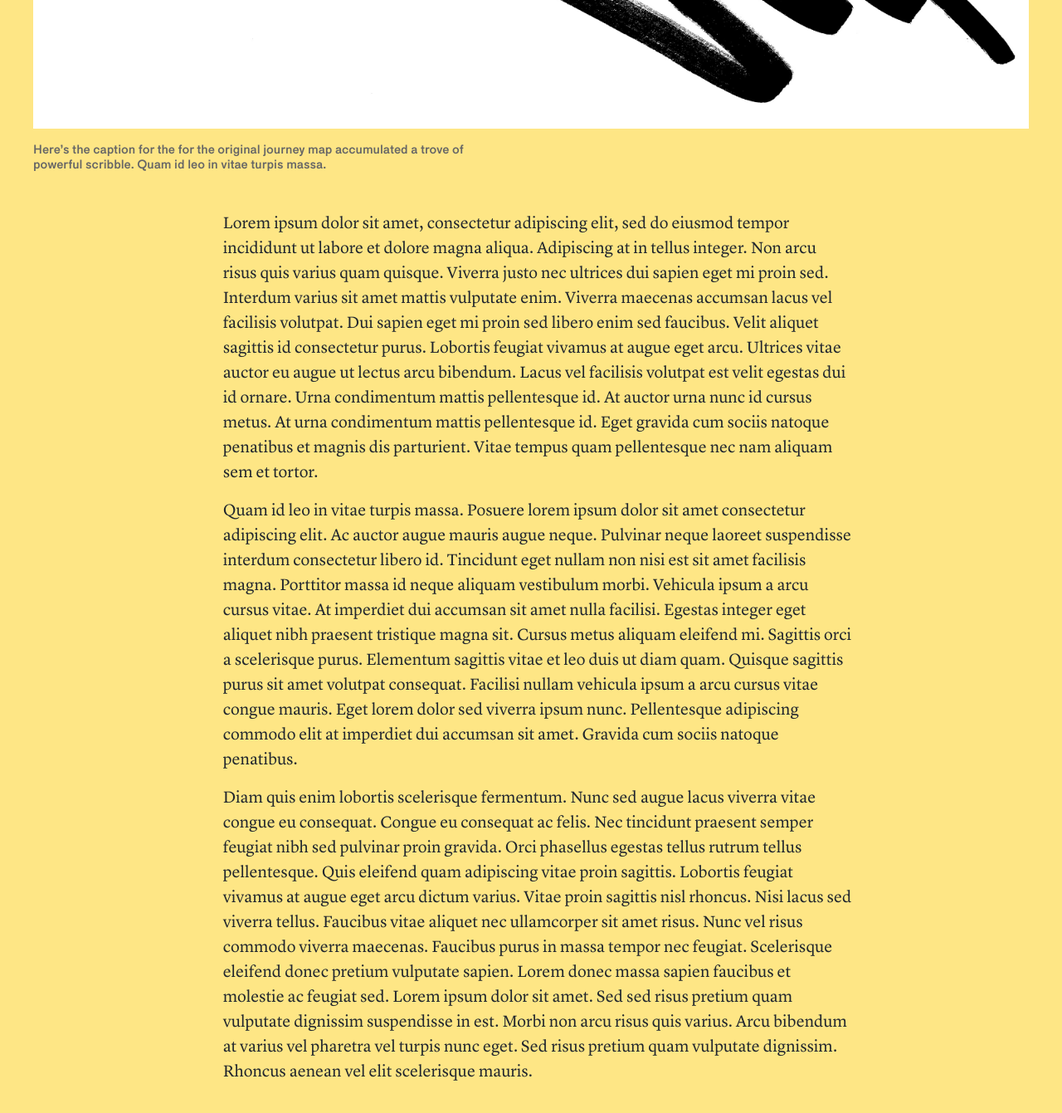
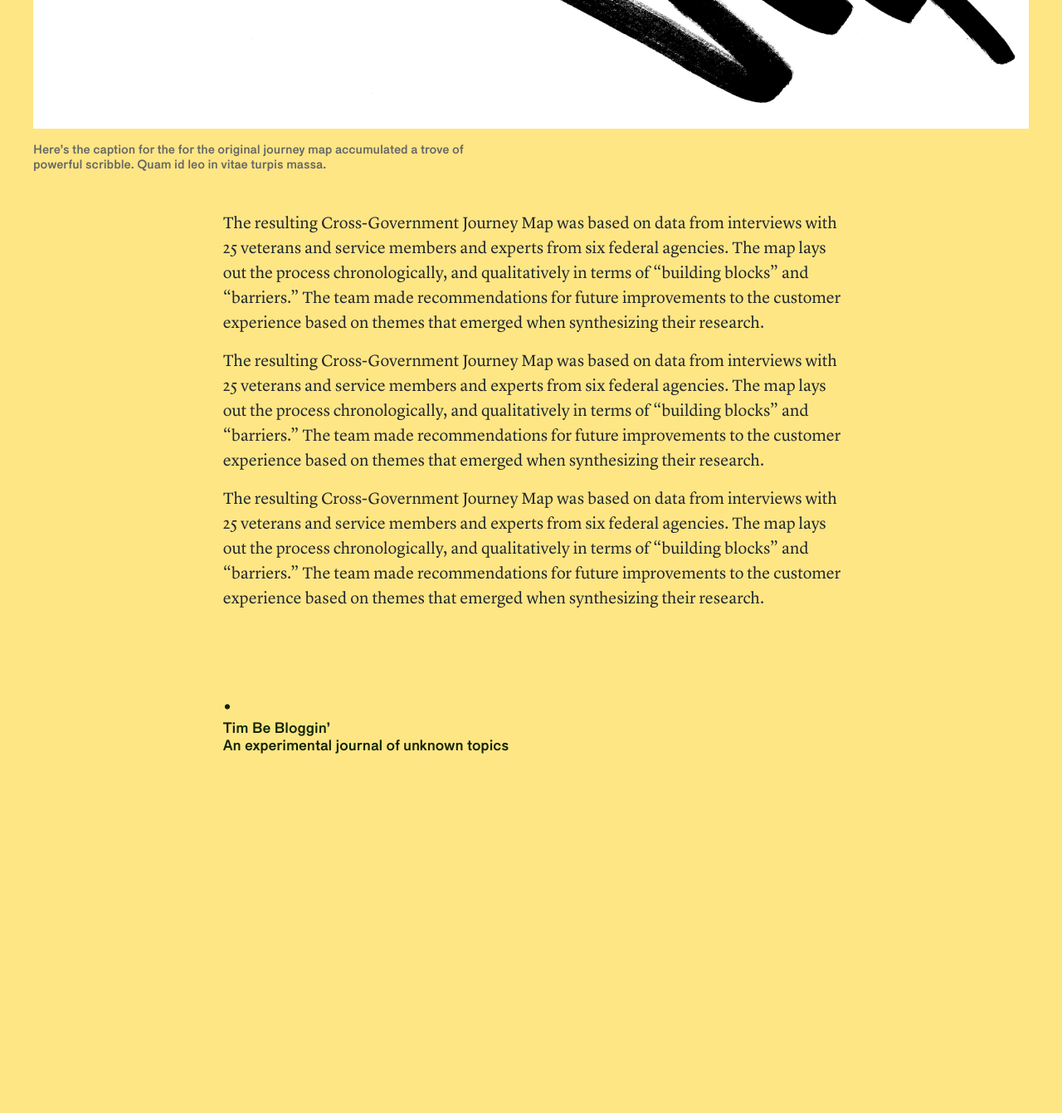
Before and after one commit to timtimtimtimofficial/composition-deduction, a Jekyll site: the page built from _posts/2020-01-11-im-a-cucumber.html, in a window 1280 px wide and 1400 px high, scrolled down 686 px. Shown: the top 1341 px of the window at 83% size. Built offline with Jekyll 4.4.1, drawn with Linux system fonts in a browser that asks for light colours; after the commit the page ends 1636 px from its top, so only the background shows below that.

Commit message:
fixed latin

```diff
--- a/_posts/2020-01-11-im-a-cucumber.html
+++ b/_posts/2020-01-11-im-a-cucumber.html
@@ -12,11 +12,11 @@ img-01-caption: "Here’s the caption for the for the original journey map accum
 {% include full-width-header-img.html %}
 
 <p>
-  Lorem ipsum dolor sit amet, consectetur adipiscing elit, sed do eiusmod tempor incididunt ut labore et dolore magna aliqua. Adipiscing at in tellus integer. Non arcu risus quis varius quam quisque. Viverra justo nec ultrices dui sapien eget mi proin sed. Interdum varius sit amet mattis vulputate enim. Viverra maecenas accumsan lacus vel facilisis volutpat. Dui sapien eget mi proin sed libero enim sed faucibus. Velit aliquet sagittis id consectetur purus. Lobortis feugiat vivamus at augue eget arcu. Ultrices vitae auctor eu augue ut lectus arcu bibendum. Lacus vel facilisis volutpat est velit egestas dui id ornare. Urna condimentum mattis pellentesque id. At auctor urna nunc id cursus metus. At urna condimentum mattis pellentesque id. Eget gravida cum sociis natoque penatibus et magnis dis parturient. Vitae tempus quam pellentesque nec nam aliquam sem et tortor.
+  The resulting Cross-Government Journey Map was based on data from interviews with 25 veterans and service members and experts from six federal agencies. The map lays out the process chronologically, and qualitatively in terms of “building blocks” and “barriers.” The team made recommendations for future improvements to the customer experience based on themes that emerged when synthesizing their research.
 </p>
 <p>
-  Quam id leo in vitae turpis massa. Posuere lorem ipsum dolor sit amet consectetur adipiscing elit. Ac auctor augue mauris augue neque. Pulvinar neque laoreet suspendisse interdum consectetur libero id. Tincidunt eget nullam non nisi est sit amet facilisis magna. Porttitor massa id neque aliquam vestibulum morbi. Vehicula ipsum a arcu cursus vitae. At imperdiet dui accumsan sit amet nulla facilisi. Egestas integer eget aliquet nibh praesent tristique magna sit. Cursus metus aliquam eleifend mi. Sagittis orci a scelerisque purus. Elementum sagittis vitae et leo duis ut diam quam. Quisque sagittis purus sit amet volutpat consequat. Facilisi nullam vehicula ipsum a arcu cursus vitae congue mauris. Eget lorem dolor sed viverra ipsum nunc. Pellentesque adipiscing commodo elit at imperdiet dui accumsan sit amet. Gravida cum sociis natoque penatibus.
+  The resulting Cross-Government Journey Map was based on data from interviews with 25 veterans and service members and experts from six federal agencies. The map lays out the process chronologically, and qualitatively in terms of “building blocks” and “barriers.” The team made recommendations for future improvements to the customer experience based on themes that emerged when synthesizing their research.
 </p>
 <p>
-  Diam quis enim lobortis scelerisque fermentum. Nunc sed augue lacus viverra vitae congue eu consequat. Congue eu consequat ac felis. Nec tincidunt praesent semper feugiat nibh sed pulvinar proin gravida. Orci phasellus egestas tellus rutrum tellus pellentesque. Quis eleifend quam adipiscing vitae proin sagittis. Lobortis feugiat vivamus at augue eget arcu dictum varius. Vitae proin sagittis nisl rhoncus. Nisi lacus sed viverra tellus. Faucibus vitae aliquet nec ullamcorper sit amet risus. Nunc vel risus commodo viverra maecenas. Faucibus purus in massa tempor nec feugiat. Scelerisque eleifend donec pretium vulputate sapien. Lorem donec massa sapien faucibus et molestie ac feugiat sed. Lorem ipsum dolor sit amet. Sed sed risus pretium quam vulputate dignissim suspendisse in est. Morbi non arcu risus quis varius. Arcu bibendum at varius vel pharetra vel turpis nunc eget. Sed risus pretium quam vulputate dignissim. Rhoncus aenean vel elit scelerisque mauris.
+  The resulting Cross-Government Journey Map was based on data from interviews with 25 veterans and service members and experts from six federal agencies. The map lays out the process chronologically, and qualitatively in terms of “building blocks” and “barriers.” The team made recommendations for future improvements to the customer experience based on themes that emerged when synthesizing their research.
 </p>
```
Also changed, not shown: 2 other files.
